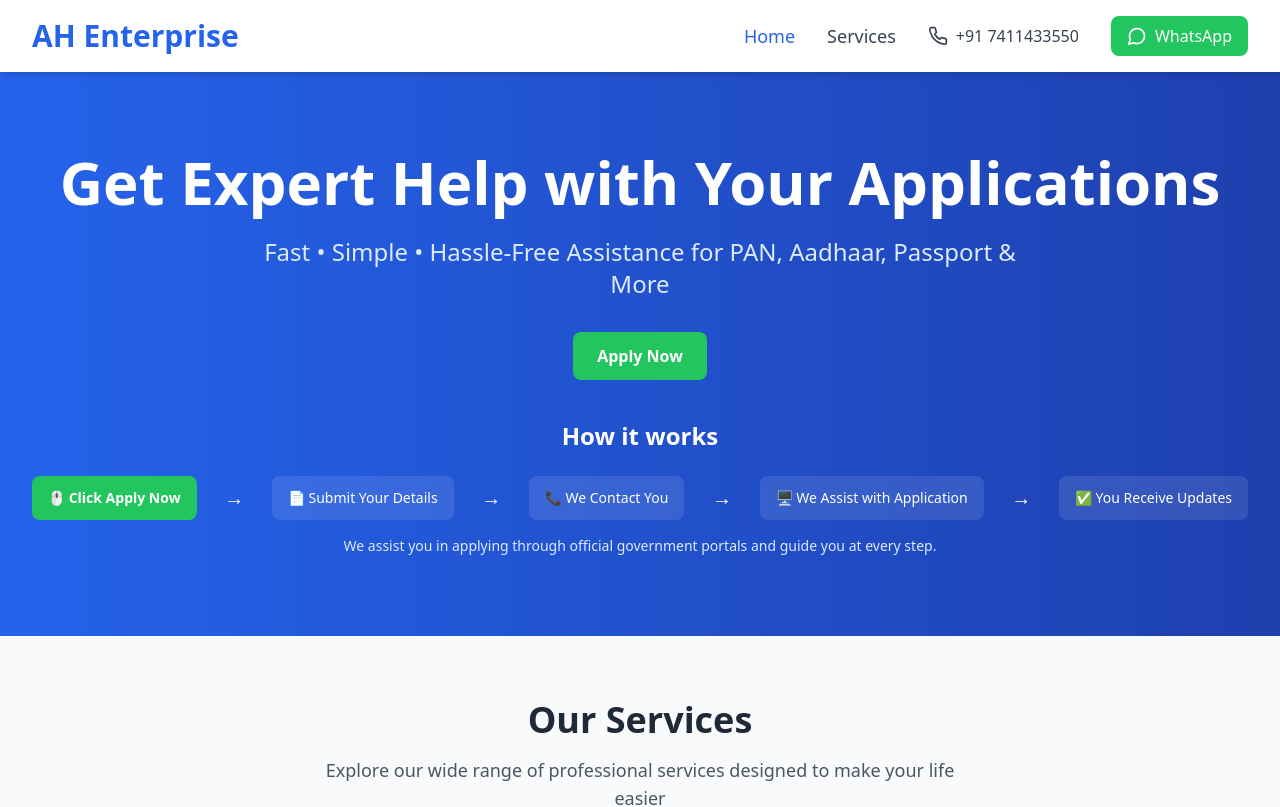
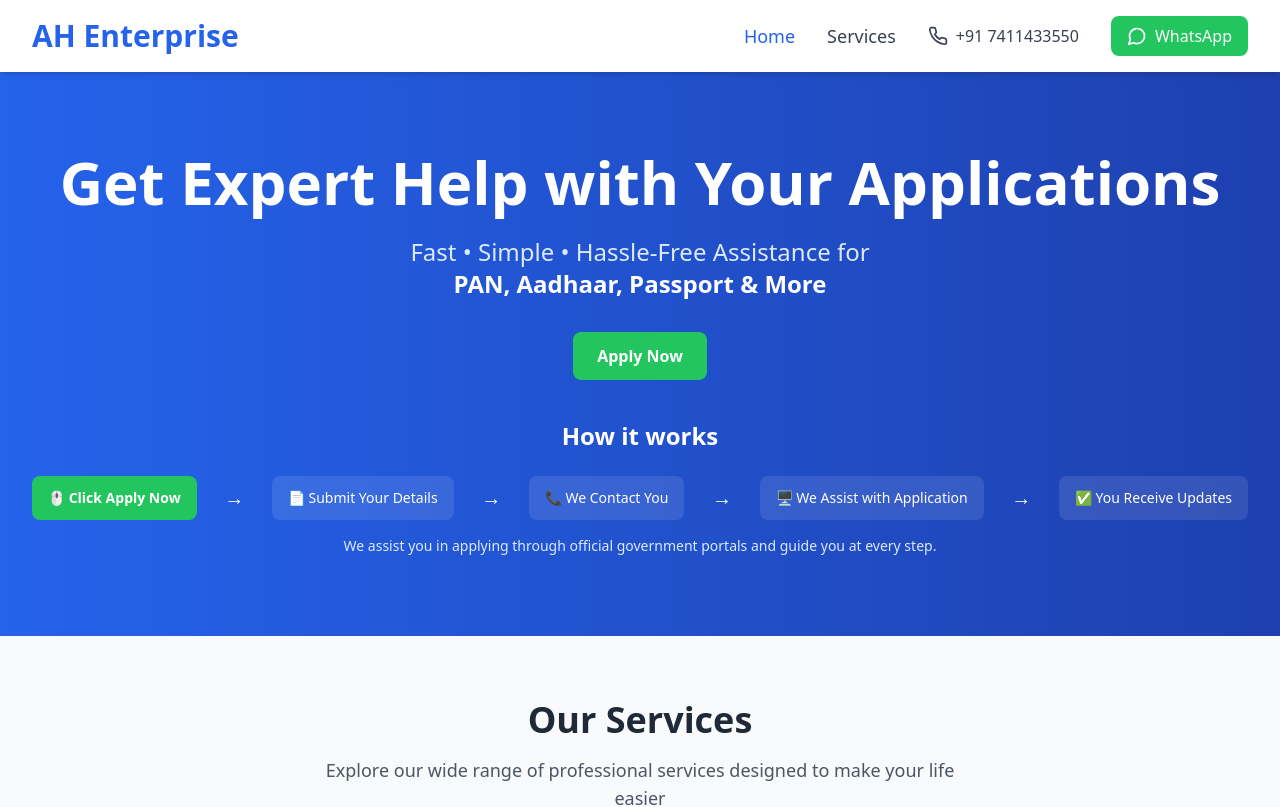
Before and after one commit to Ateeqsabi/ahenterpriseonline, a React (Vite) app: page / in a window 1280 px wide. Shown: the top 807 px of the page. Built offline with nearby package versions, Linux system fonts and the light colour scheme; no server answers.

Commit message:
Update subheading for better emphasis on services

```diff
--- a/src/pages/Home.tsx
+++ b/src/pages/Home.tsx
@@ -22,7 +22,10 @@ export default function Home() {
 
           {/* ✅ UPDATED SUBHEADING */}
           <p className="text-lg sm:text-xl md:text-2xl mb-8 text-blue-100 max-w-3xl mx-auto">
-            Fast • Simple • Hassle-Free Assistance for PAN, Aadhaar, Passport & More
+              Fast • Simple • Hassle-Free Assistance for{' '}
+              <span className="text-white font-semibold whitespace-nowrap">
+                    PAN, Aadhaar, Passport & More
+              </span>
           </p>
 
           {/* ✅ CTA BUTTON (HIGH CONVERSION) */}
```
